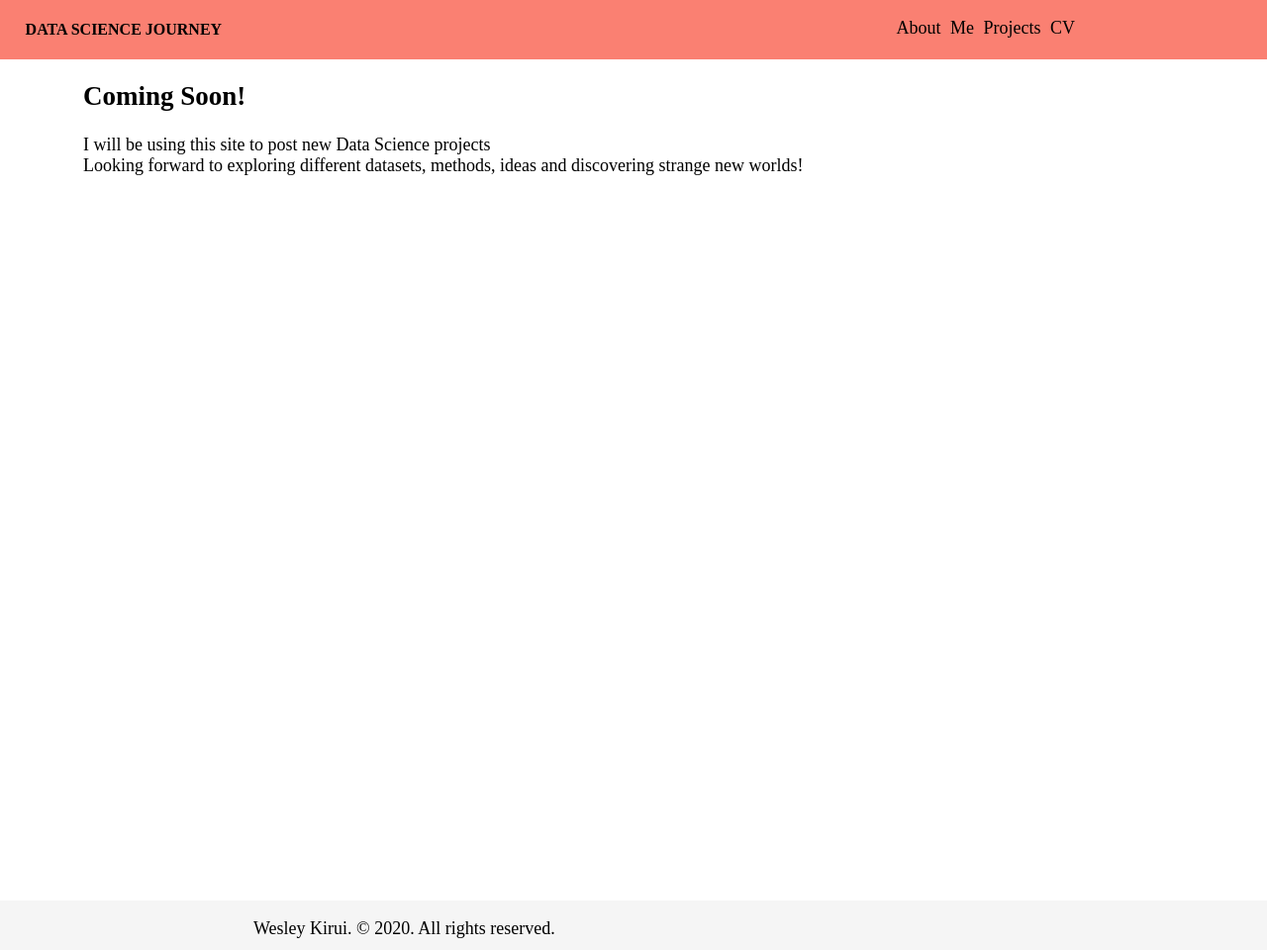
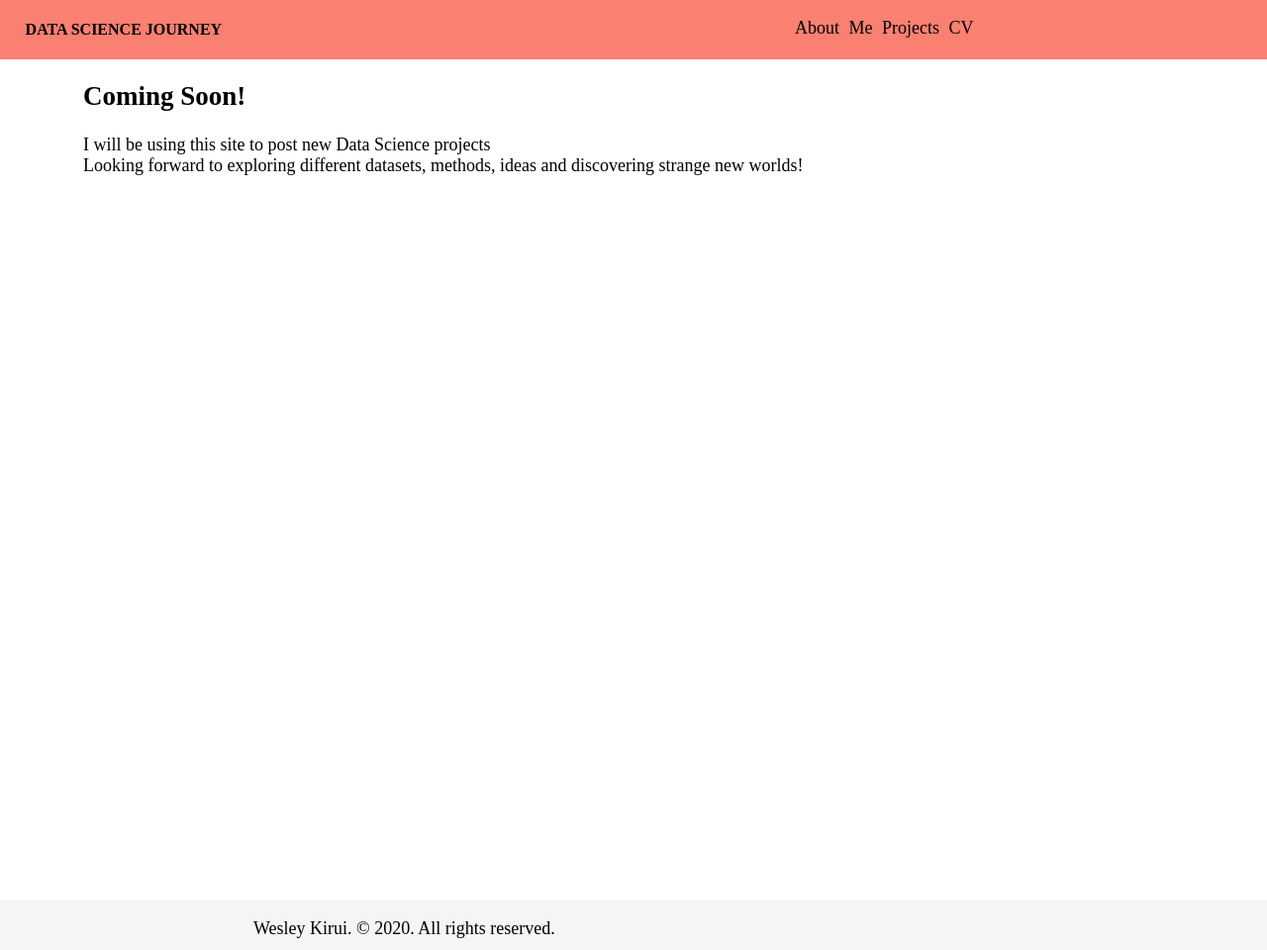
Before and after one commit to wkirui/wkirui.github.io, a Jekyll site: the page built from index.html, in a window 1280 px wide. Shown: the whole page at 99% size. Built offline with Jekyll 4.4.1, drawn with Linux system fonts in a browser that asks for light colours; nearby versions of some CDN libraries.

Commit message:
changed layout

```diff
--- a/assets/css/style.css
+++ b/assets/css/style.css
@@ -54,18 +54,20 @@ h1 {
 }
 #nav-bar {
     position: absolute;
-    display: block;
+    display: flex;
+    float: right;
     right: 0;
     /* top: 5px; */
     /* bottom: 5px; */
     bottom: 0;
     height: 60px;
-    width: 30vw;
+    width: 40vw;
     background-color:salmon;
     font-size: large;
     /* font-weight: 200; */
     padding-right: 5px;
-    margin: 0 2%;
+    margin-right: 0;
+    /* margin: 0 2%; */
     word-spacing: 5px;
 }
 section {
```
Also changed, not shown: 1 other file.
